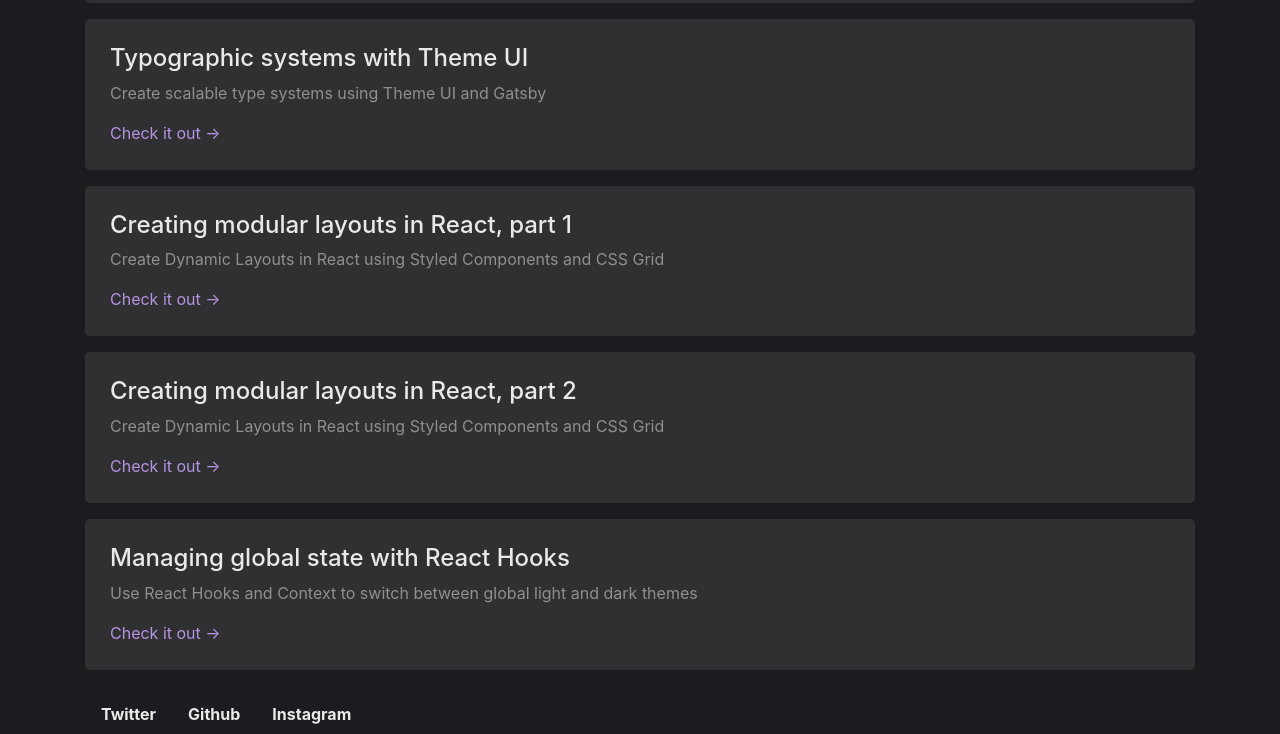
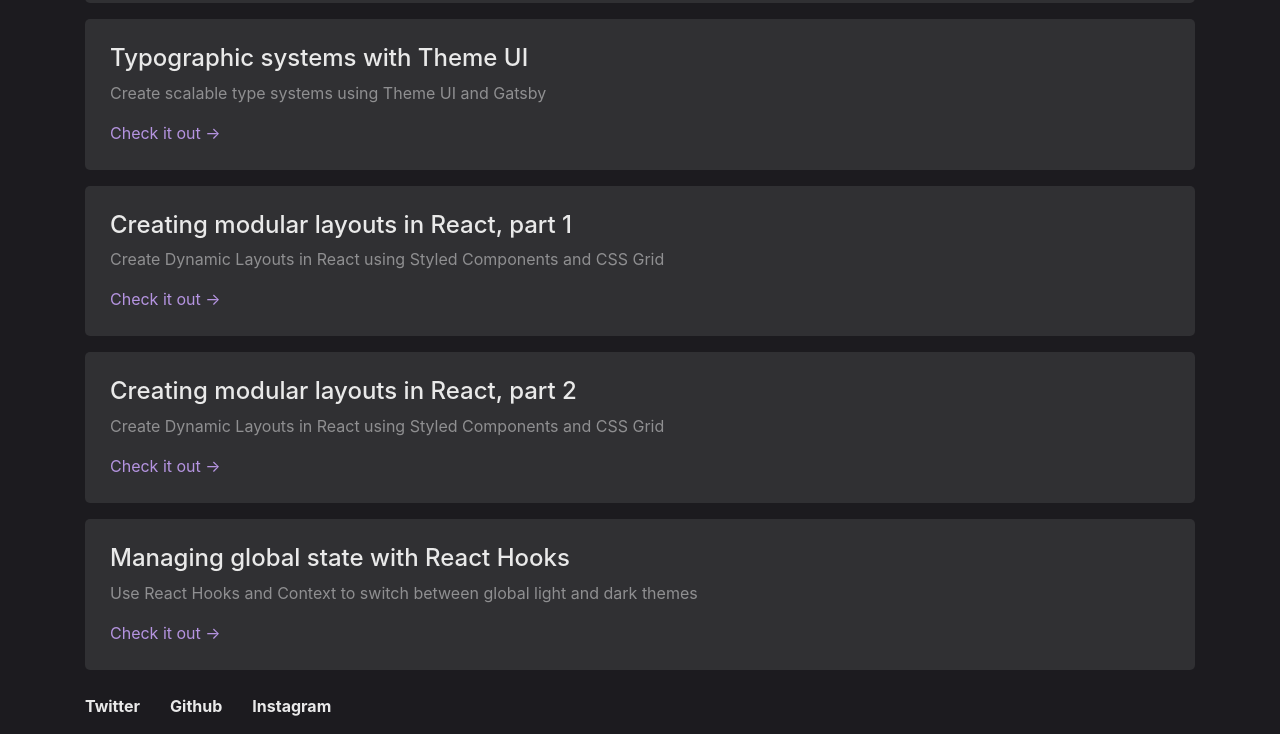
Before and after one commit to farhanf7n/blog-template, a website: page index.html in a window 1280 px wide. Shown: the part 373-1107 px from the top of the page. Drawn offline with nearby package versions, Linux system fonts and the light colour scheme.

Commit message:
Changed styling of footer

```diff
--- a/css/style.css
+++ b/css/style.css
@@ -38,4 +38,6 @@ header a.active, header a:hover{
 footer .nav a{
     color:#e9e9e9;
     font-weight: bold;
+    padding: 0;
+    margin-right: 30px;
 }
```
